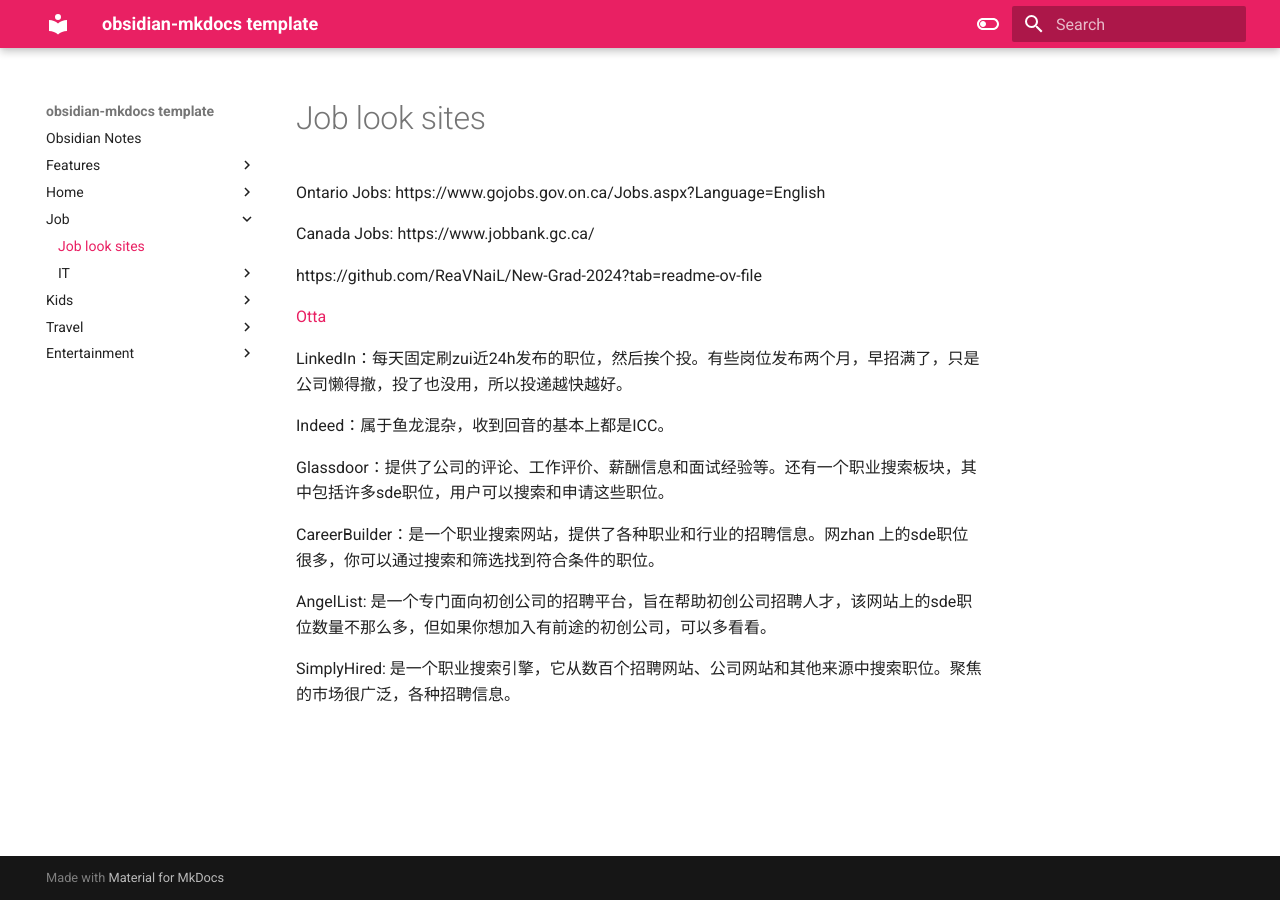
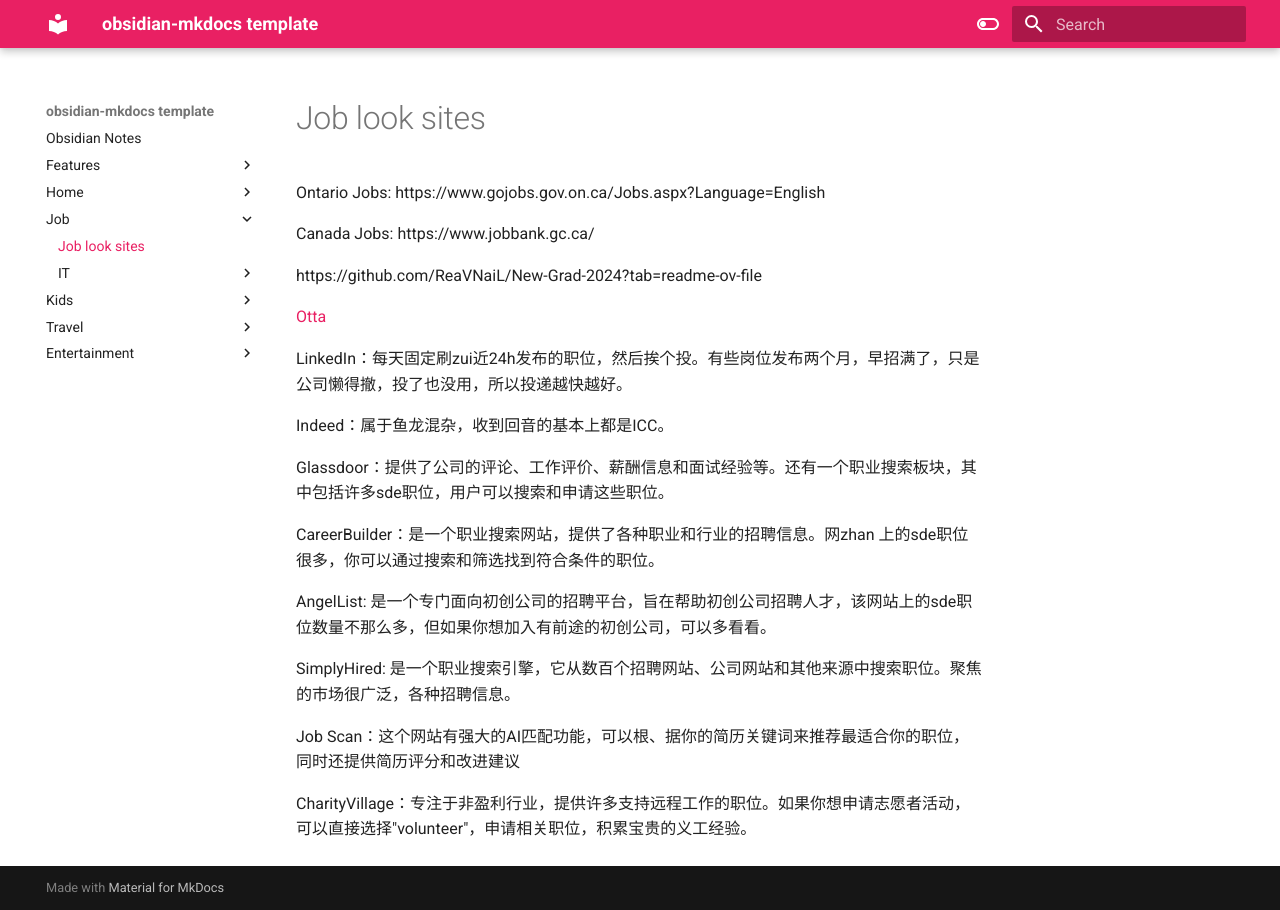
Before and after one commit to macsymgit/obsidian, an MkDocs documentation site: the page built from docs/Job/Job look sites.md, in a window 1280 px wide. Built offline with MkDocs 1.6.1 and Material for MkDocs 9.7.7, drawn with Linux system fonts in a browser that asks for light colours.

Commit message:
vault backup: 2024-06-24 11:15:00

```diff
--- a/docs/Job/Job look sites.md
+++ b/docs/Job/Job look sites.md
@@ -20,3 +20,7 @@ CareerBuilder：是一个职业搜索网站，提供了各种职业和行业的
 AngelList: 是一个专门面向初创公司的招聘平台，旨在帮助初创公司招聘人才，该网站上的sde职位数量不那么多，但如果你想加入有前途的初创公司，可以多看看。
 
 SimplyHired: 是一个职业搜索引擎，它从数百个招聘网站、公司网站和其他来源中搜索职位。聚焦的市场很广泛，各种招聘信息。
+
+Job Scan：这个网站有强大的AI匹配功能，可以根、据你的简历关键词来推荐最适合你的职位，同时还提供简历评分和改进建议
+
+CharityVillage：专注于非盈利行业，提供许多支持远程工作的职位。如果你想申请志愿者活动，可以直接选择"volunteer"，申请相关职位，积累宝贵的义工经验。
```
Also changed, not shown: 1 other file.
